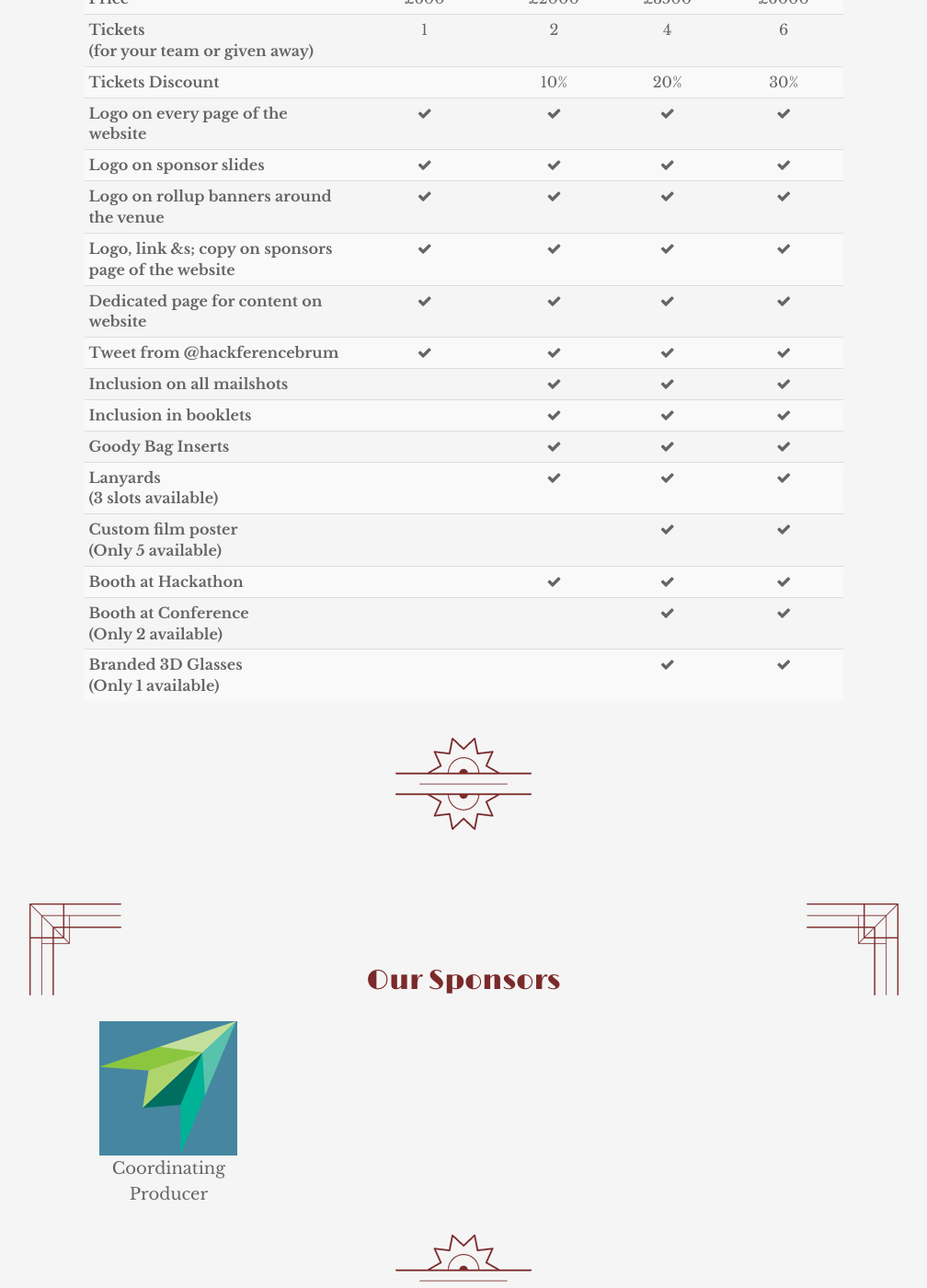
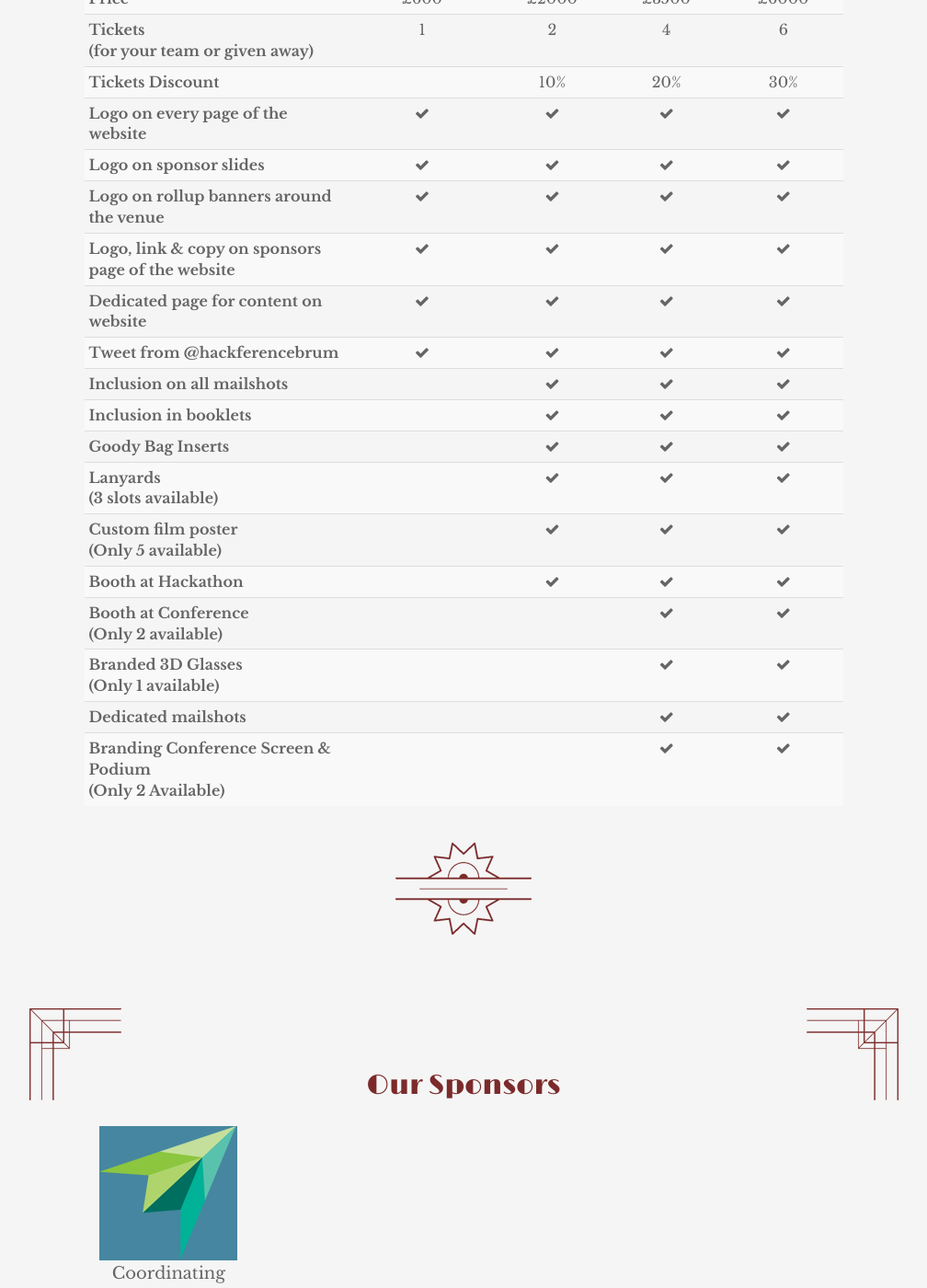
Before and after one commit to hackference/hackference-2016, a Jekyll site: the page built from sponsors/sponsor-us.html, in a window 1280 px wide and 1400 px high, scrolled down 1320 px. Shown: the whole window at 92% size, without its empty margins (136-1144 px from the left). Built offline with Jekyll 4.4.1, drawn with Linux system fonts in a browser that asks for light colours; nearby versions of some CDN libraries.

Commit message:
Add the Gold sponsor options

```diff
--- a/sponsors/sponsor-us.html
+++ b/sponsors/sponsor-us.html
@@ -85,7 +85,7 @@ title: Why not sponsor Hackference
     </td>
 
     <tr>
-      <th class="text-left">Logo, link &amps; copy on sponsors page of the website</th>
+      <th class="text-left">Logo, link &amp; copy on sponsors page of the website</th>
       <td class="text-center"><i class="fa fa-check"></i></td>
       <td class="text-center"><i class="fa fa-check"></i></td>
       <td class="text-center"><i class="fa fa-check"></i></td>
@@ -145,7 +145,7 @@ title: Why not sponsor Hackference
     <tr>
       <th class="text-left">Custom film poster<br/>(Only 5 available)</th>
       <td class="text-center"></td>
-      <td class="text-center"></td>
+      <td class="text-center"><i class="fa fa-check"></i></td>
       <td class="text-center"><i class="fa fa-check"></i></td>
       <td class="text-center"><i class="fa fa-check"></i></td>
     </td>
@@ -176,5 +176,23 @@ title: Why not sponsor Hackference
       <td class="text-center"><i class="fa fa-check"></i></td>
     </td>
 
+    <tr>
+      <th class="text-left">Dedicated mailshots</th>
+      <td class="text-center"></td>
+      <td class="text-center"></td>
+      <td class="text-center"><i class="fa fa-check"></i></td>
+      <td class="text-center"><i class="fa fa-check"></i></td>
+    </td>
+
+    <tr>
+      <th class="text-left">Branding Conference Screen &amp; Podium<br/>(Only 2 Available)</th>
+      <td class="text-center"></td>
+      <td class="text-center"></td>
+      <td class="text-center"><i class="fa fa-check"></i></td>
+      <td class="text-center"><i class="fa fa-check"></i></td>
+    </td>
+
+    <!-- End of Associate Producer/Gold -->
+
   </tbody>
 </table>
```
